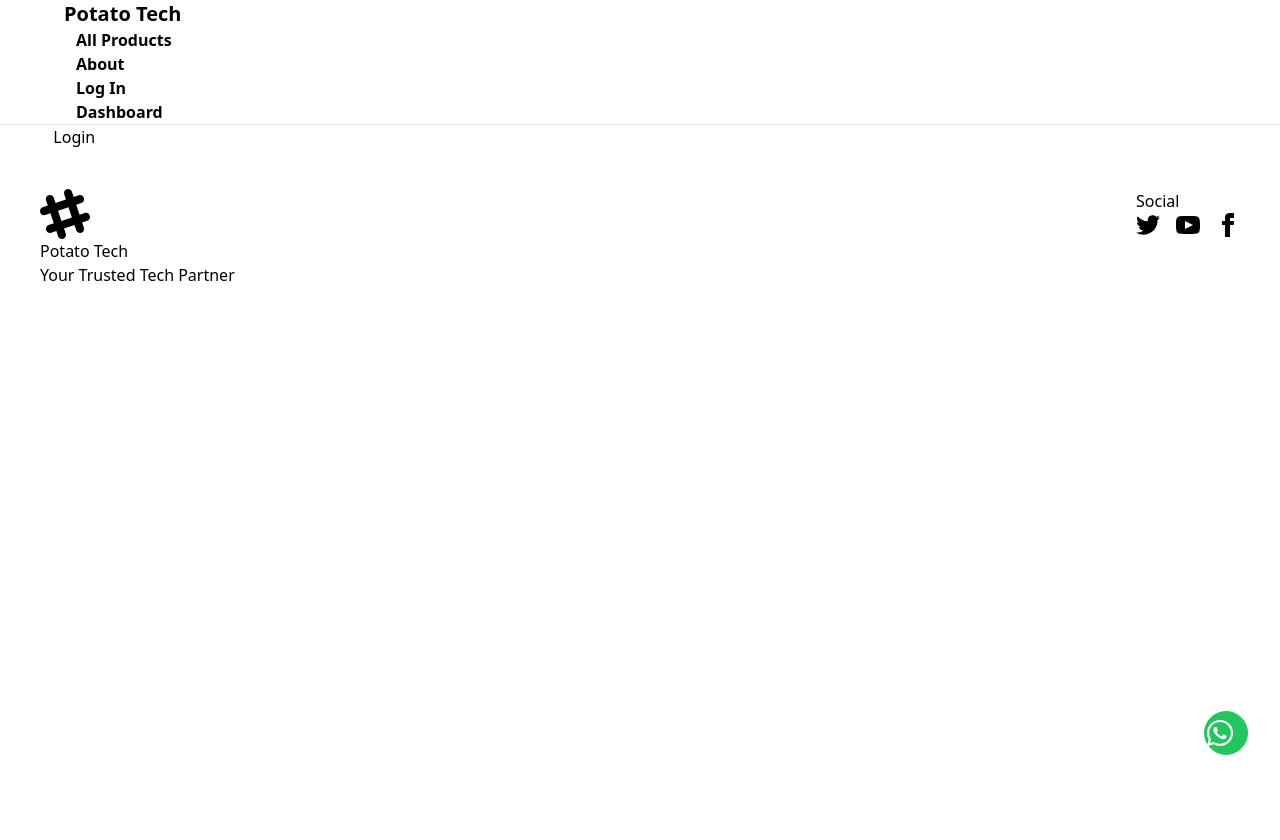
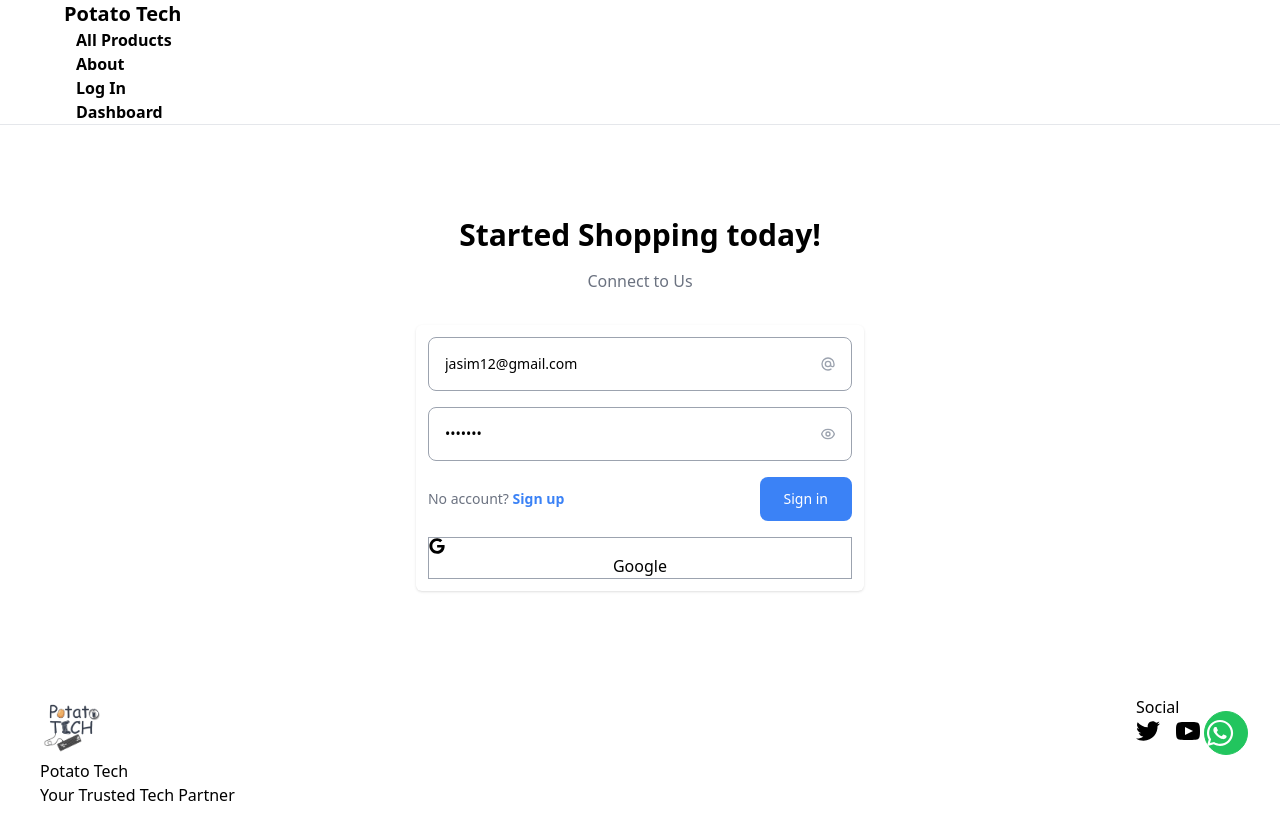
Before and after one commit to opar2043/Potato-tech, a React (Vite) app: page /login in a window 1280 px wide. Shown: the top 840 px of the page. Before the commit the page ends 800 px from the top, so only its background shows below. Built offline with nearby package versions, Linux system fonts and the light colour scheme; no server answers.

Commit message:
Footer Added

```diff
--- a/index.html
+++ b/index.html
@@ -2,7 +2,7 @@
 <html lang="en" data-theme="light">
   <head>
     <meta charset="UTF-8" />
-    <link rel="icon" type="image/svg+xml" href="/public/Potato Tech logo.ai" />
+    <link rel="icon" type="image/svg+xml" href="/public/Potato-logo-sqr png.png" />
     <meta name="viewport" content="width=device-width, initial-scale=1.0" />
     <title>Potato Tech</title>
   </head>
--- a/src/component/Dashboard/Dashboard2/Dashboard.jsx
+++ b/src/component/Dashboard/Dashboard2/Dashboard.jsx
@@ -8,7 +8,10 @@ const Dashboard = () => {
     <div className="min-h-screen flex flex-col md:flex-row">
       {/* Sidebar */}
       <div className="md:w-64 w-full bg-color text-white p-6 space-y-4">
-        <h2 className="text-2xl font-bold mb-6">Dashboard</h2>
+        <div className="flex justify-center gap-2">
+          <h2 className="text-2xl font-bold mb-6">Dashboard</h2>
+          <img src="/public/Potato-logo-sqr png.png" alt="" className="h-12 w-12" />
+        </div>
         <ul className="space-y-3 text-white text-base">
           <li>
             <Link
--- a/src/component/Firebase/AuthProvider.jsx
+++ b/src/component/Firebase/AuthProvider.jsx
@@ -1,13 +1,60 @@
-import React, { createContext } from 'react'
+import { createUserWithEmailAndPassword, GoogleAuthProvider, onAuthStateChanged, signInWithEmailAndPassword, signInWithPopup, signOut } from 'firebase/auth';
+import React, { createContext, useEffect, useState } from 'react'
+import auth from './Firebase.config';
 export const AuthContext = createContext()
 const AuthProvider = ({children}) => {
-     const name = 'opar'
-     const obj = {
-            name
-     }
+const [user, setUser] = useState(null);
+  const [loading, setLoading] = useState(false);
+
+  const provider = new GoogleAuthProvider()
+
+  function handleGoogle() {
+    setLoading(true);
+    return signInWithPopup(auth, provider);
+  }
+
+  function handleLogout(){
+    setLoading(true);
+    return signOut(auth )
+  }
 
 
-     return <AuthContext.Provider value={obj}>
+  function handleRegister(email , pass){
+      setLoading(true)
+      return createUserWithEmailAndPassword(auth , email , pass)
+  }
+
+  function handleLogin(email , pass){
+     setLoading(true)
+     return signInWithEmailAndPassword(auth , email , pass)
+  }
+  useEffect(()=>{
+     const unsub = onAuthStateChanged(auth , currentUser => {
+          if(currentUser){
+               setLoading(false)
+               setUser(currentUser)
+          }else{
+               setLoading(true)
+               setUser(null)
+          }
+     })
+
+     return ()=> unsub()
+  },[])
+
+  const file = {
+    handleGoogle,
+    user,
+    setUser,
+    loading,
+    setLoading,
+    handleLogout,
+    handleLogin,
+    handleRegister
+  };
+
+
+     return <AuthContext.Provider value={file}>
                 {children}
      </AuthContext.Provider>
 }
--- a/src/component/Firebase/Firebase.config.js
+++ b/src/component/Firebase/Firebase.config.js
@@ -0,0 +1,22 @@
+// npm install firebase
+
+// Import the functions you need from the SDKs you need
+import { initializeApp } from "firebase/app";
+import { getAuth } from "firebase/auth";
+// TODO: Add SDKs for Firebase products that you want to use
+// https://firebase.google.com/docs/web/setup#available-libraries
+
+// Your web app's Firebase configuration
+const firebaseConfig = {
+  apiKey: "AIzaSyDtqiRnwC4q6ujXLrHpzzBcofCAs9qeUBY",
+  authDomain: "gym-project-7eb9b.firebaseapp.com",
+  projectId: "gym-project-7eb9b",
+  storageBucket: "gym-project-7eb9b.firebasestorage.app",
+  messagingSenderId: "918238493396",
+  appId: "1:918238493396:web:817b67e48484110f7d9941"
+};
+
+// Initialize Firebase
+const app = initializeApp(firebaseConfig);
+ const auth = getAuth(app);
+ export default auth;
--- a/src/component/Provider/Login.jsx
+++ b/src/component/Provider/Login.jsx
@@ -1,8 +1,128 @@
 import React from 'react'
+import { FaGoogle } from 'react-icons/fa'
+import { Link } from 'react-router-dom'
 
 const Login = () => {
   return (
-    <div>Login</div>
+    <div>
+      <div>
+      <div className="mx-auto max-w-screen-xl bg-base-200 px-4 py-16 sm:px-6 lg:px-8 mt-7 rounded-md">
+        <div className="mx-auto max-w-lg text-center ">
+          <h1 className="text-2xl font-bold sm:text-3xl">
+            Started Shopping today!
+          </h1>
+
+          <p className="mt-4 text-gray-500">Connect to Us</p>
+        </div>
+
+        <form
+          // onSubmit={handleSignIn}
+          action="#"
+          className="mx-auto shadow p-3 rounded-md  mt-8 mb-0 max-w-md space-y-4  "
+        >
+          <div>
+            <label htmlFor="email" className="sr-only">
+              Email
+            </label>
+
+            <div className="relative">
+              <input
+                type="email"
+                className="w-full rounded-lg border border-gray-400 p-4 pe-12 text-sm shadow-xs"
+                placeholder="Enter email"
+                name="email"
+                defaultValue={'jasim12@gmail.com'}
+              />
+
+              <span className="absolute inset-y-0 end-0 grid place-content-center px-4">
+                <svg
+                  xmlns="http://www.w3.org/2000/svg"
+                  className="size-4 text-gray-400"
+                  fill="none"
+                  viewBox="0 0 24 24"
+                  stroke="currentColor"
+                >
+                  <path
+                    strokeLinecap="round"
+                    strokeLinejoin="round"
+                    strokeWidth="2"
+                    // onClick={handleToggle}
+                    d="M16 12a4 4 0 10-8 0 4 4 0 008 0zm0 0v1.5a2.5 2.5 0 005 0V12a9 9 0 10-9 9m4.5-1.206a8.959 8.959 0 01-4.5 1.207"
+                  />
+                </svg>
+              </span>
+            </div>
+          </div>
+
+          <div>
+            <label htmlFor="password" className="sr-only">
+              Password
+            </label>
+
+            <div className="relative">
+              <input
+                type="password"
+                className="w-full rounded-lg border border-gray-400 p-4 pe-12 text-sm shadow-xs"
+                placeholder="Enter password"
+                name="pass"
+                defaultValue={'1234567'}
+              />
+
+              <span className="absolute inset-y-0 end-0 grid place-content-center px-4">
+                <svg
+                  xmlns="http://www.w3.org/2000/svg"
+                  className="size-4 text-gray-400"
+                  fill="none"
+                  viewBox="0 0 24 24"
+                  stroke="currentColor"
+                >
+            <path
+                    strokeLinecap="round"
+                    strokeLinejoin="round"
+                    strokeWidth="2"
+                    d="M15 12a3 3 0 11-6 0 3 3 0 016 0z"
+                  />
+                  <path
+                    strokeLinecap="round"
+                    strokeLinejoin="round"
+                    strokeWidth="2"
+                    // onClick={handleToggle}
+                    d="M2.458 12C3.732 7.943 7.523 5 12 5c4.478 0 8.268 2.943 9.542 7-1.274 4.057-5.064 7-9.542 7-4.477 0-8.268-2.943-9.542-7z"
+                  />
+
+                </svg>
+              </span>
+            </div>
+          </div>
+
+          <div className="flex items-center justify-between">
+            <p className="text-sm text-gray-500">
+              No account?
+              <Link to={"/register"} className="text-blue-500 font-bold">
+                {" "}
+                Sign up
+              </Link>
+            </p>
+
+            <button
+              type="submit"
+              className="btn-wide rounded-lg bg-blue-500 px-6 py-3 text-sm font-medium text-white"
+            >
+              Sign in
+            </button>
+          </div>
+          <div className="mx-auto">
+            <button
+              // onClick={() => handleGoogle()}
+              className="text-center btn btn-outline w-full border border-gray-400"
+            >
+              <FaGoogle></FaGoogle>Google
+            </button>
+          </div>
+        </form>
+      </div>
+    </div>
+    </div>
   )
 }
 
--- a/src/component/Root/Footer.jsx
+++ b/src/component/Root/Footer.jsx
@@ -7,17 +7,7 @@ const Footer = () => {
         <footer className="footer flex md:flex-row flex-col md:justify-between text-neutral-content p-5
          md:p-10">
           <aside>
-            <svg
-              width="50"
-              height="50"
-              viewBox="0 0 24 24"
-              xmlns="http://www.w3.org/2000/svg"
-              fillRule="evenodd"
-              clipRule="evenodd"
-              className="fill-current"
-            >
-              <path d="M22.672 15.226l-2.432.811.841 2.515c.33 1.019-.209 2.127-1.23 2.456-1.15.325-2.148-.321-2.463-1.226l-.84-2.518-5.013 1.677.84 2.517c.391 1.203-.434 2.542-1.831 2.542-.88 0-1.601-.564-1.86-1.314l-.842-2.516-2.431.809c-1.135.328-2.145-.317-2.463-1.229-.329-1.018.211-2.127 1.231-2.456l2.432-.809-1.621-4.823-2.432.808c-1.355.384-2.558-.59-2.558-1.839 0-.817.509-1.582 1.327-1.846l2.433-.809-.842-2.515c-.33-1.02.211-2.129 1.232-2.458 1.02-.329 2.13.209 2.461 1.229l.842 2.515 5.011-1.677-.839-2.517c-.403-1.238.484-2.553 1.843-2.553.819 0 1.585.509 1.85 1.326l.841 2.517 2.431-.81c1.02-.33 2.131.211 2.461 1.229.332 1.018-.21 2.126-1.23 2.456l-2.433.809 1.622 4.823 2.433-.809c1.242-.401 2.557.484 2.557 1.838 0 .819-.51 1.583-1.328 1.847m-8.992-6.428l-5.01 1.675 1.619 4.828 5.011-1.674-1.62-4.829z"></path>
-            </svg>
+            <img src="/public/Potato-logo-sqr png.png" alt="" className="w-16 h-16" />
             <p>
               Potato Tech
               <br />
```
Also changed, not shown: public/Potato-logo-sqr png.png (added).
